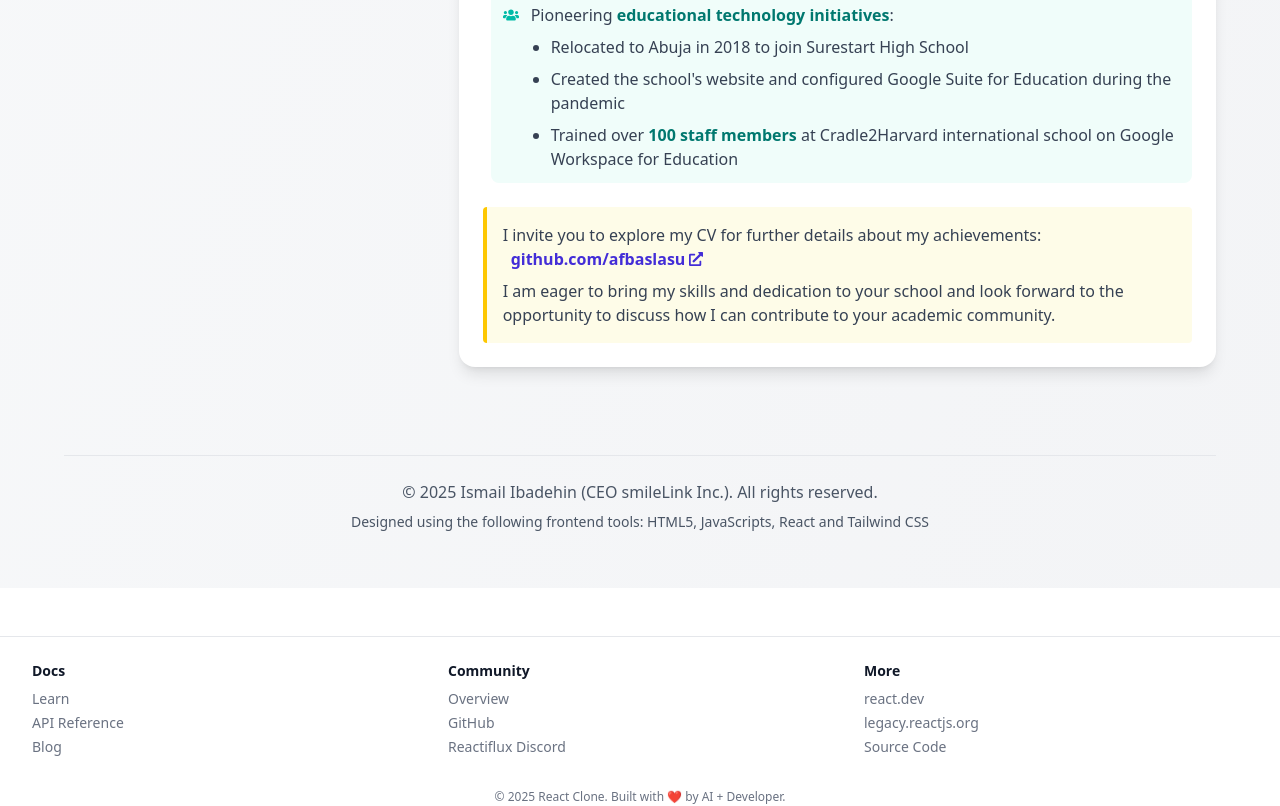
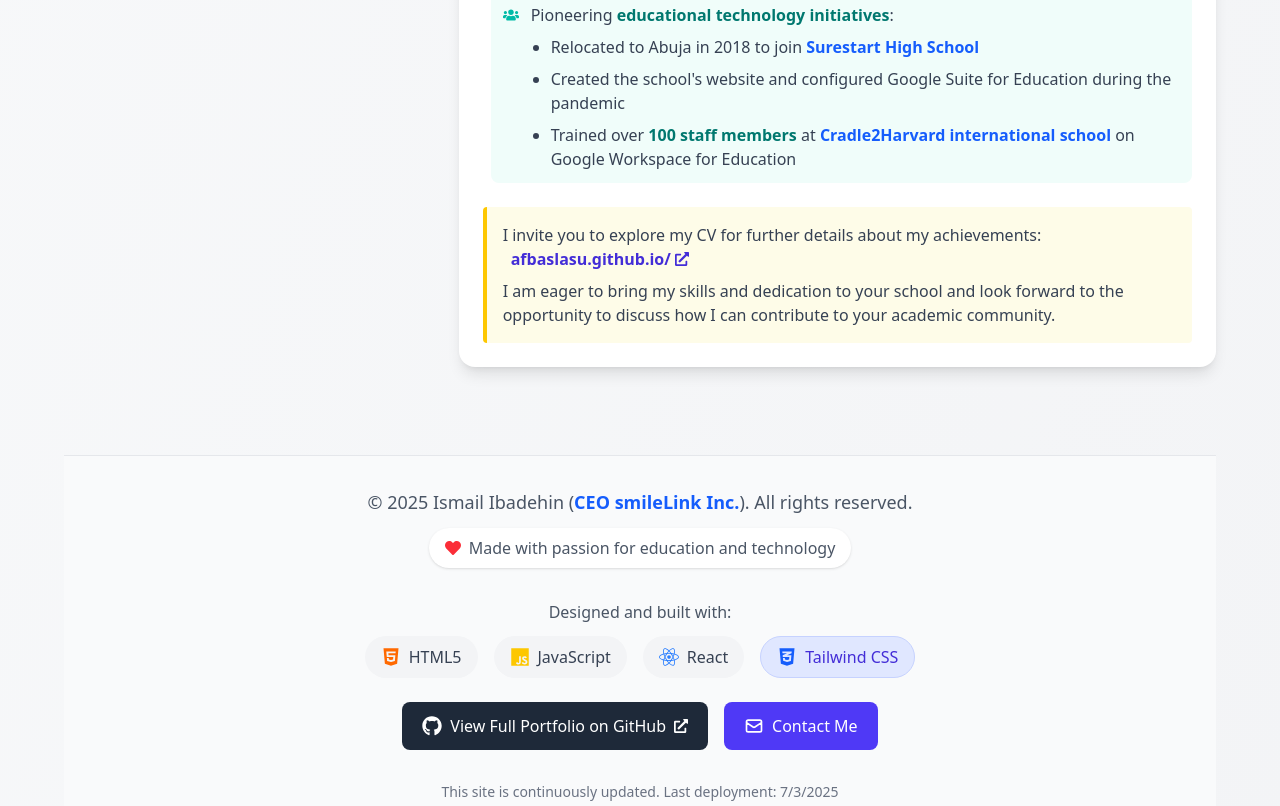
Before and after one commit to afbaslasu/afbaslasu.github.io, a React (Vite) app: page /resume-detail in a window 1280 px wide. Shown: the part 2760-3566 px from the top of the page. Built offline with nearby package versions, Linux system fonts and the light colour scheme.

Commit message:
fix: TechBadge bug resolved in ResumeDetail subpage

```diff
--- a/src/pages/resume/ResumeDetail.jsx
+++ b/src/pages/resume/ResumeDetail.jsx
@@ -14,7 +14,32 @@
   FaUser,
   FaLightbulb,
   FaExternalLinkAlt,
+  FaHtml5,
+  FaJs,
+  FaReact,
+  FaCss3Alt,
+  FaGithub,
+  FaHeart,
 } from "react-icons/fa";
+
+// TechBadge component definition (moved to top level)
+const TechBadge = ({ icon, name, highlight = false }) => (
+  <motion.div
+    whileHover={{ y: -5 }}
+    className={`flex items-center px-4 py-2 rounded-full ${
+      highlight ? "bg-indigo-100 border border-indigo-200" : "bg-gray-100"
+    }`}
+  >
+    <span className="text-xl mr-2">{icon}</span>
+    <span
+      className={`font-medium ${
+        highlight ? "text-indigo-700" : "text-gray-700"
+      }`}
+    >
+      {name}
+    </span>
+  </motion.div>
+);
 
 const Resume = () => {
   const [activeTab, setActiveTab] = useState("all");
@@ -189,8 +214,6 @@
                 </h3>
 
                 <div className="flex flex-col gap-6">
-                  {" "}
-                  {/* Changed from grid to flex-col */}
                   <ProjectCard
                     name="Cradle2Harvard"
                     description="School Website"
@@ -463,8 +486,10 @@
                           :
                           <ul className="ml-5 mt-2 space-y-2 list-disc">
                             <li>
-                              Relocated to Abuja in 2018 to join Surestart High
-                              School
+                              Relocated to Abuja in 2018 to join{" "}
+                              <span className="text-blue-600 font-semibold">
+                                Surestart High School
+                              </span>
                             </li>
                             <li>
                               Created the school's website and configured Google
@@ -475,8 +500,11 @@
                               <strong className="text-teal-700">
                                 100 staff members
                               </strong>{" "}
-                              at Cradle2Harvard international school on Google
-                              Workspace for Education
+                              at{" "}
+                              <span className="text-blue-600 font-semibold">
+                                Cradle2Harvard international school
+                              </span>{" "}
+                              on Google Workspace for Education
                             </li>
                           </ul>
                         </span>
@@ -488,12 +516,12 @@
                         I invite you to explore my CV for further details about
                         my achievements:
                         <a
-                          href="https://github.com/afbaslasu"
+                          href="https://afbaslasu.github.io/"
                           target="_blank"
                           rel="noopener noreferrer"
                           className="ml-2 inline-flex items-center font-bold text-indigo-700 hover:text-indigo-900"
                         >
-                          github.com/afbaslasu
+                          afbaslasu.github.io/
                           <FaExternalLinkAlt className="ml-1 text-sm" />
                         </a>
                       </p>
@@ -511,12 +539,96 @@
         </div>
 
         {/* Footer */}
-        <footer className="mt-12 text-center text-gray-600 py-6 border-t border-gray-200">
-          <p>
-            © {new Date().getFullYear()} Ismail Ibadehin (CEO smileLink Inc.). All rights reserved.
-          </p>
-          <p className="mt-2 text-sm">Designed using the following frontend tools: HTML5, JavaScripts, React and Tailwind CSS</p>
-        </footer>
+        <motion.footer
+          initial={{ opacity: 0 }}
+          animate={{ opacity: 1 }}
+          transition={{ duration: 0.7 }}
+          className="mt-12 text-center text-gray-600 py-8 border-t border-gray-200 bg-gray-50"
+        >
+          <div className="max-w-4xl mx-auto px-4">
+            <p className="text-lg mb-3">
+              © {new Date().getFullYear()} Ismail Ibadehin (
+              <strong className="text-blue-600 font-semibold">
+                CEO smileLink Inc.
+              </strong>
+              ). All rights reserved.
+            </p>
+
+            <motion.div
+              whileHover={{ scale: 1.03 }}
+              className="inline-flex items-center bg-white rounded-full px-4 py-2 shadow-sm mb-4"
+            >
+              <FaHeart className="text-red-500 mr-2 animate-pulse" />
+              <span>Made with passion for education and technology</span>
+            </motion.div>
+
+            <div className="mt-4 mb-6">
+              <p className="font-medium mb-3">Designed and built with:</p>
+              <div className="flex flex-wrap justify-center gap-4">
+                <TechBadge
+                  icon={<FaHtml5 className="text-orange-500" />}
+                  name="HTML5"
+                />
+                <TechBadge
+                  icon={<FaJs className="text-yellow-400" />}
+                  name="JavaScript"
+                />
+                <TechBadge
+                  icon={<FaReact className="text-blue-500" />}
+                  name="React"
+                />
+                <TechBadge
+                  icon={<FaCss3Alt className="text-blue-600" />}
+                  name="Tailwind CSS"
+                  highlight={true}
+                />
+              </div>
+            </div>
+
+            <div className="mt-6 flex flex-col sm:flex-row justify-center gap-4">
+              <motion.a
+                whileHover={{ scale: 1.05 }}
+                whileTap={{ scale: 0.95 }}
+                href="https://github.com/afbaslasu"
+                target="_blank"
+                rel="noopener noreferrer"
+                className="inline-flex items-center justify-center px-5 py-3 bg-gray-800 text-white rounded-lg hover:bg-gray-900 transition-colors"
+              >
+                <FaGithub className="mr-2 text-xl" />
+                <span>View Full Portfolio on GitHub</span>
+                <FaExternalLinkAlt className="ml-2 text-sm" />
+              </motion.a>
+
+              <motion.a
+                whileHover={{ scale: 1.05 }}
+                whileTap={{ scale: 0.95 }}
+                href="mailto:afbaslasu@gmail.com"
+                className="inline-flex items-center justify-center px-5 py-3 bg-indigo-600 text-white rounded-lg hover:bg-indigo-700 transition-colors"
+              >
+                <svg
+                  xmlns="http://www.w3.org/2000/svg"
+                  className="h-5 w-5 mr-2"
+                  fill="none"
+                  viewBox="0 0 24 24"
+                  stroke="currentColor"
+                >
+                  <path
+                    strokeLinecap="round"
+                    strokeLinejoin="round"
+                    strokeWidth={2}
+                    d="M3 8l7.89 5.26a2 2 0 002.22 0L21 8M5 19h14a2 2 0 002-2V7a2 2 0 00-2-2H5a2 2 0 00-2 2v10a2 2 0 002 2z"
+                  />
+                </svg>
+                <span>Contact Me</span>
+              </motion.a>
+            </div>
+
+            <p className="mt-8 text-sm text-gray-500">
+              This site is continuously updated. Last deployment:{" "}
+              {new Date().toLocaleDateString()}
+            </p>
+          </div>
+        </motion.footer>
       </div>
     </div>
   );
@@ -645,6 +757,4 @@
   </div>
 );
 
-
-
 export default Resume;
```
